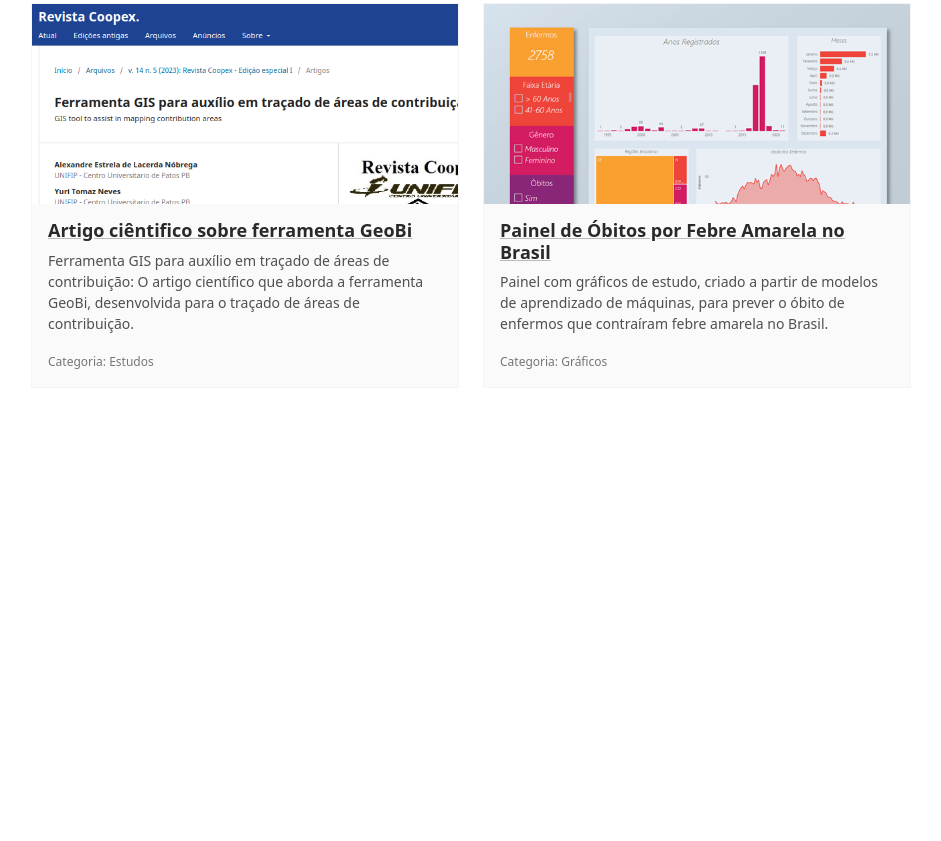
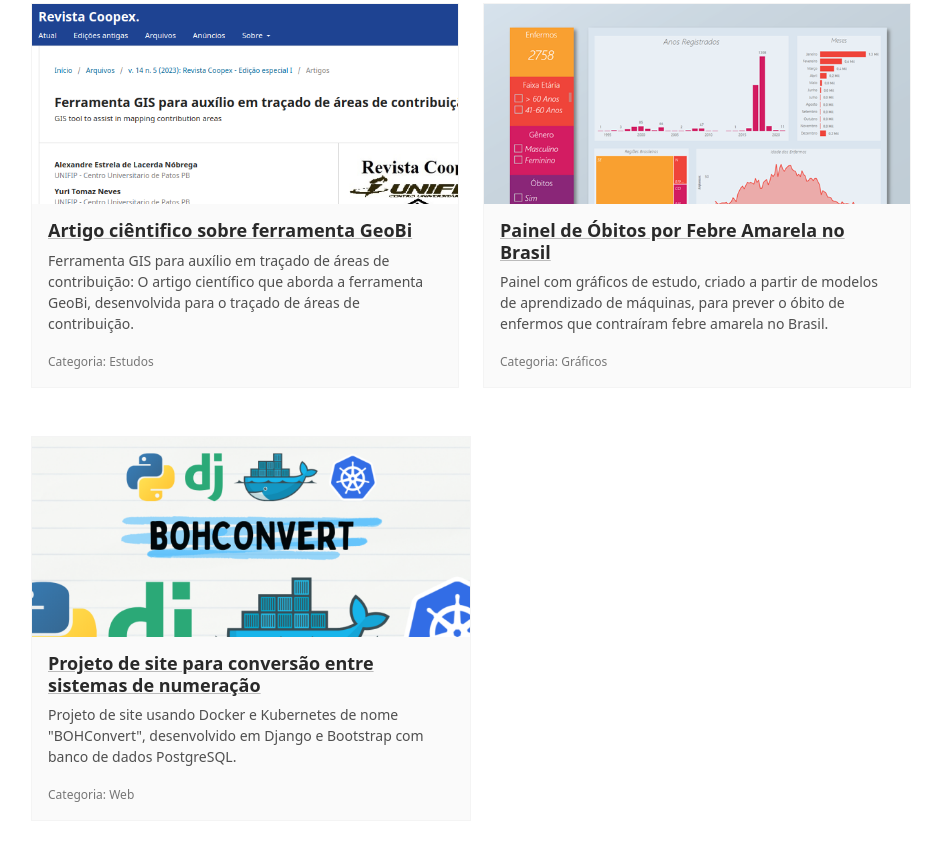
Before and after one commit to alexandre11aa/alexandre11aa.github.io, a plain HTML site: page projects.html in a window 1280 px wide. Shown: the part 3732-4573 px from the top of the page, without its empty margins (309-1250 px from the left). Before the commit the page ends 4216 px from the top, so only its background shows below. Drawn offline with Linux system fonts and the light colour scheme; a script that the page names is missing.

Commit message:
Update projects.html

```diff
--- a/projects.html
+++ b/projects.html
@@ -629,7 +629,7 @@
 
 					<!-- Início de Gráficos -->
 
-					<div class="isotope-item col-md-6 mb-5 web">
+					<div class="isotope-item col-md-6 mb-5 graficos">
 						<div class="card project-card">
 							<div class="row">
 								<div class="card-img-holder">
@@ -658,7 +658,38 @@
 
 					<!-- Fim -->
 
-					<!-- Início de Web
+					<!-- Início de Web -->
+
+					<div class="isotope-item col-md-6 mb-5 web">
+						<div class="card project-card">
+							<div class="row">
+								<div class="card-img-holder">
+									<img src="assets/images/projects/bohconvert.png" class="card-img" alt="image">
+								</div>
+								<div class="">
+									<div class="card-body">
+										<h5 class="card-title"><a href="project.html" class="theme-link"><span id="projects_codes_bohconvert_title" data-translate="true">Projeto de site para conversão entre sistemas de numeração</span></a></h5>
+										<p class="card-text"><span id="projects_codes_bohconvert_description" data-translate="true">
+											Projeto de site usando Docker e Kubernetes de nome "BOHConvert", desenvolvido em Django e Bootstrap com banco de dados PostgreSQL.</span></p>
+										<p class="card-text"><small class="text-muted"><span id="projects_category" data-translate="true">Categoria: </span><span id="projects_web" data-translate="true">Web</span></small></p>
+									</div>
+								</div>
+							</div>
+							<div class="link-mask">
+								<a class="link-mask-link" href="project.html"></a>
+								<div class="link-mask-text">
+									<a class="btn btn-secondary" href="https://github.com/alexandre11aa/bohconvert">
+										<i class="fas fa-eye me-2"></i><span id="projects_toview" data-translate="true">Visualizar</span>
+									</a>
+								</div>
+							</div>
+							</div>
+						</div>
+					</div>
+
+					<!-- Fim -->
+
+					<!--
 
 					<div class="isotope-item col-md-6 mb-5 web">
 						<div class="card project-card">
```
